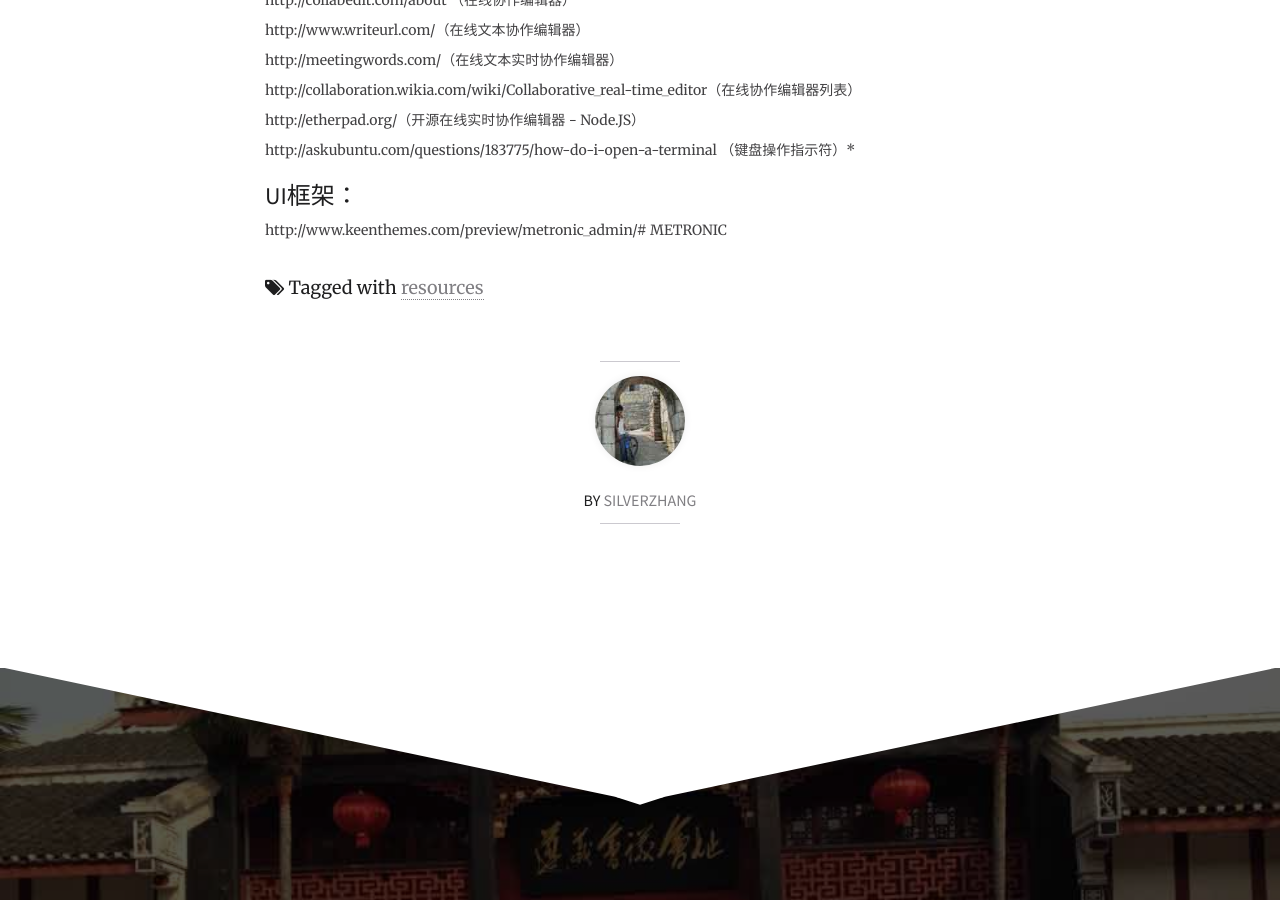
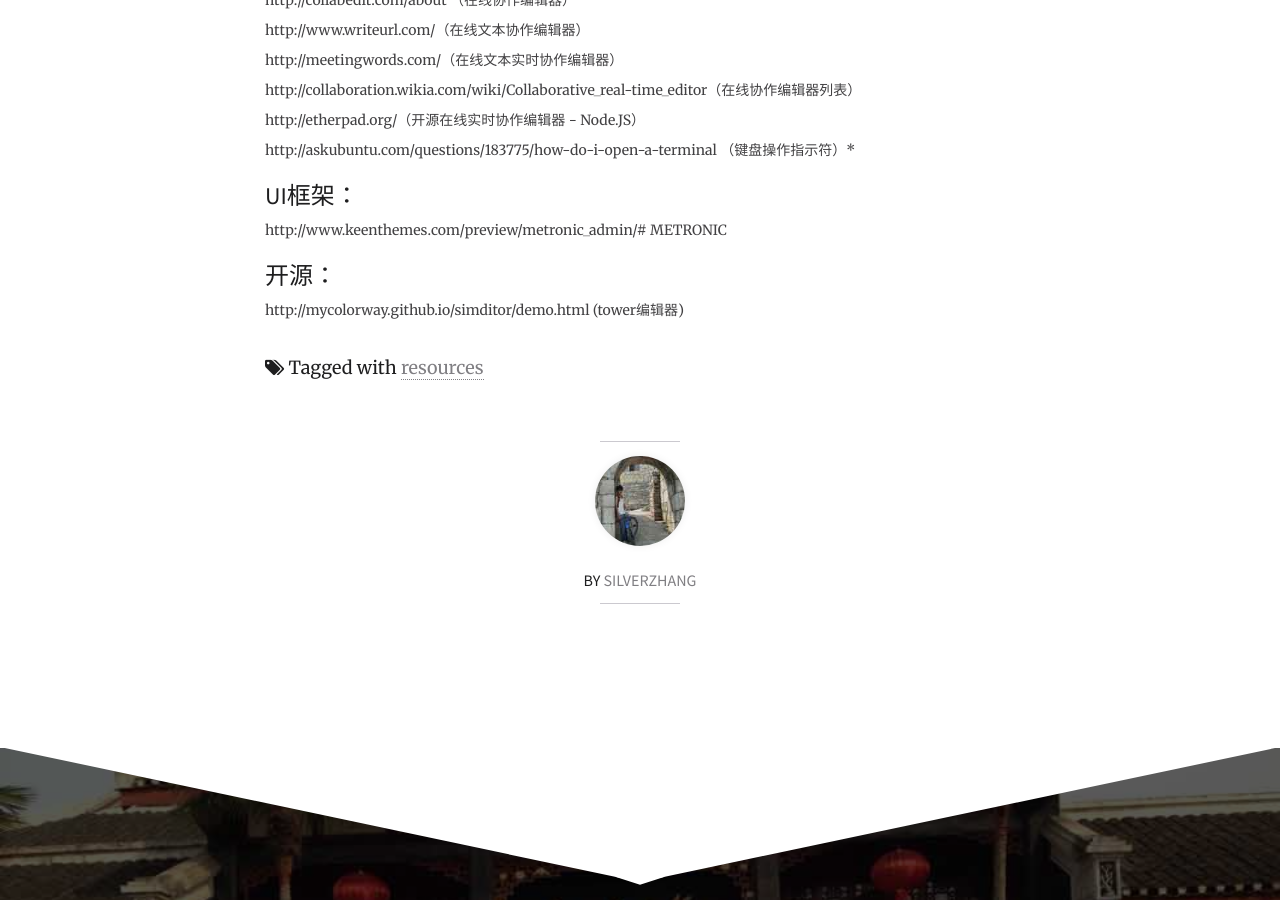
Before and after one commit to zyhwyl/zyhwyl.github.io, a Jekyll site: the page built from _posts/2013-12-30-design-resourses.md, in a window 1280 px wide and 900 px high, scrolled down 2262 px. Built offline with Jekyll 4.4.1, drawn with Linux system fonts in a browser that asks for light colours; nearby versions of some CDN libraries; library files that are not in the unit come from our copies; comment, search, counter and statistics services are not loaded.

Commit message:
edit the resources article

```diff
--- a/_posts/2013-12-30-design-resourses.md
+++ b/_posts/2013-12-30-design-resourses.md
@@ -117,3 +117,7 @@ http://askubuntu.com/questions/183775/how-do-i-open-a-terminal （键盘操作
 ##UI框架：
 
 http://www.keenthemes.com/preview/metronic_admin/# METRONIC
+
+##开源：
+
+http://mycolorway.github.io/simditor/demo.html (tower编辑器)
```
